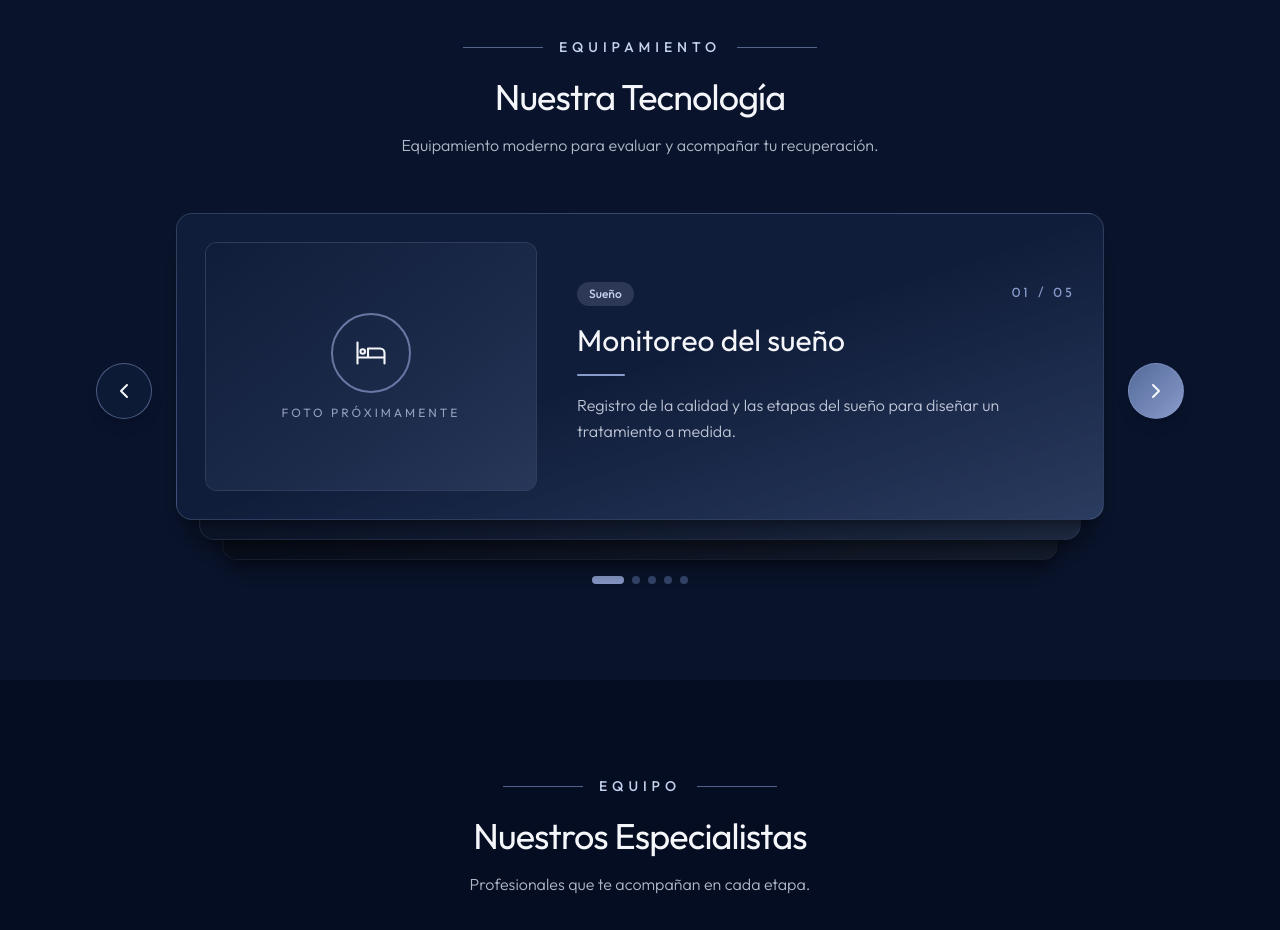
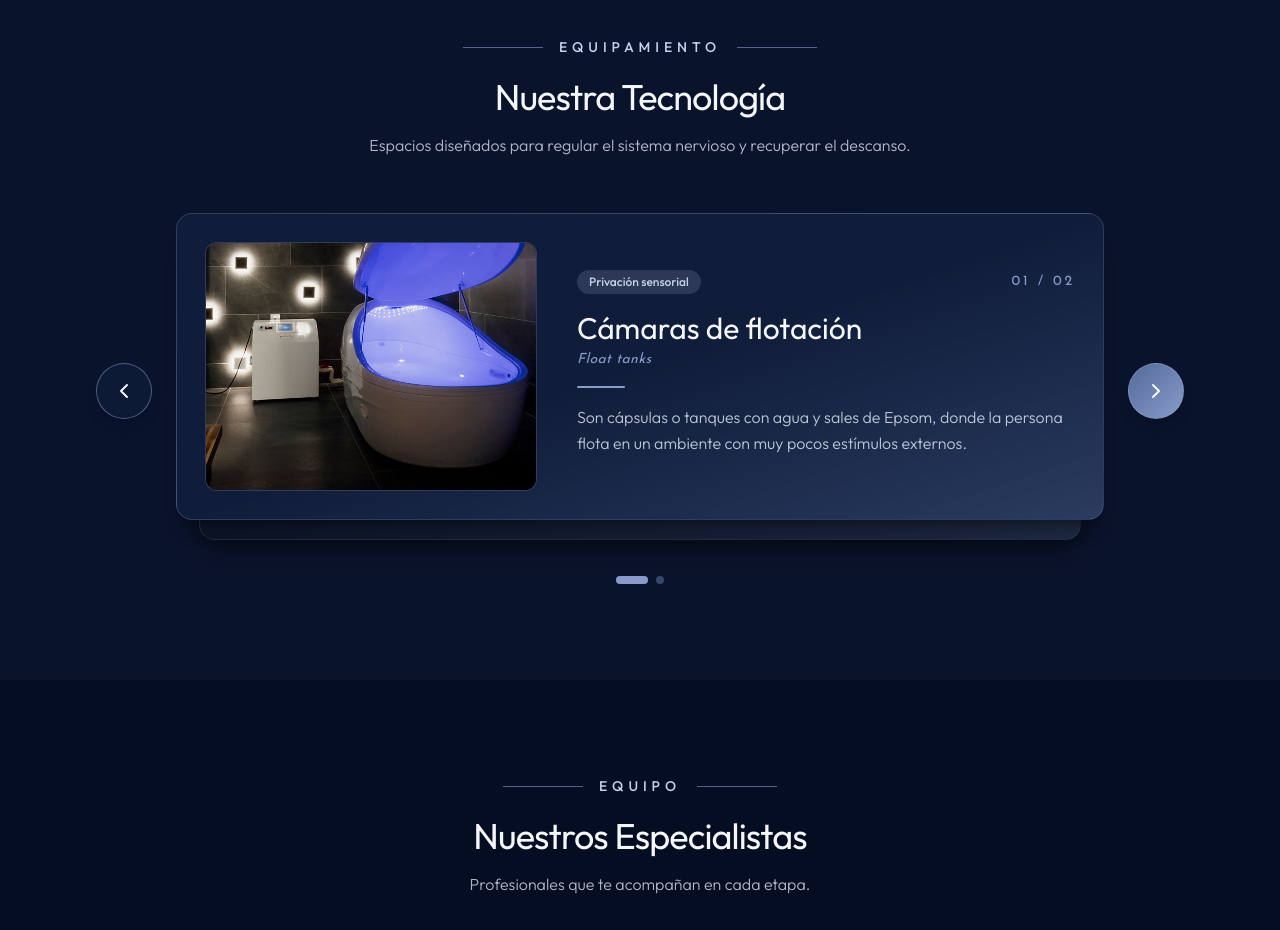
Before and after one commit to erickmirandarz/morfeo, a Next.js app: page / in a window 1280 px wide. Shown: the part 3100-4030 px from the top of the page. Built offline with nearby package versions, Linux system fonts and the light colour scheme.

Commit message:
Tecnologia: camaras de flotacion y cabinas de descanso con fotos
Co-Authored-By: Claude Opus 5.5 <noreply@anthropic.com>

```diff
--- a/src/components/TechnologyCarousel.js
+++ b/src/components/TechnologyCarousel.js
@@ -101,8 +101,9 @@ export default function TechnologyCarousel() {
                           src={item.image}
                           alt={item.title}
                           fill
-                          sizes="(min-width: 768px) 400px, 100vw"
-                          className="object-cover"
+                          sizes="(min-width: 768px) 420px, 100vw"
+                          className="object-cover transition-transform duration-700 hover:scale-105"
+                          style={{ objectPosition: item.imagePosition || "center" }}
                         />
                       ) : (
                         <div className="flex h-full flex-col items-center justify-center gap-3 bg-gradient-to-br from-profundo to-acero/40 text-lavanda">
@@ -125,6 +126,9 @@ export default function TechnologyCarousel() {
                         </span>
                       </div>
                       <h3 className="mt-4 text-2xl font-normal text-perla sm:text-3xl">{item.title}</h3>
+                      {item.subtitle && (
+                        <p className="mt-1 font-brand text-sm italic tracking-wide text-lavanda">{item.subtitle}</p>
+                      )}
                       <span className="mt-4 block h-0.5 w-12 rounded bg-lavanda" />
                       <p className="mt-4 font-light leading-relaxed text-plata/85">{item.description}</p>
                     </div>
--- a/src/data/content.js
+++ b/src/data/content.js
@@ -157,52 +157,31 @@ export const missionVisionValues = {
 /* ------------------------------------------------------------------ */
 /* Nuestra Tecnología (mazo de tarjetas)                               */
 /* ------------------------------------------------------------------ */
-// TODO: reemplazar por el equipamiento real del centro.
 export const technology = {
   title: "Nuestra Tecnología",
-  subtitle: "Equipamiento moderno para evaluar y acompañar tu recuperación.",
-  // `image`: ruta de la foto dentro de /public (ej. "/tecnologia/camara.jpg").
-  // Si es null se muestra un recuadro con el ícono hasta que tengamos la foto.
+  subtitle: "Espacios diseñados para regular el sistema nervioso y recuperar el descanso.",
+  // `image`: ruta de la foto dentro de /public · `imagePosition`: qué parte de la foto
+  // se prioriza al recortarla (CSS object-position, ej. "center 70%").
+  // Para sumar otro equipo, copiá un bloque { … } y cambiá sus datos.
   items: [
     {
-      icon: "bed",
-      title: "Monitoreo del sueño",
+      icon: "lotus",
+      title: "Cámaras de flotación",
+      subtitle: "Float tanks",
       description:
-        "Registro de la calidad y las etapas del sueño para diseñar un tratamiento a medida.",
-      tag: "Sueño",
-      image: null, // TODO: agregar foto
+        "Son cápsulas o tanques con agua y sales de Epsom, donde la persona flota en un ambiente con muy pocos estímulos externos.",
+      tag: "Privación sensorial",
+      image: "/tecnologia/camara-flotacion.jpg",
+      imagePosition: "center 72%",
     },
     {
-      icon: "bolt",
-      title: "Electroestimulación neuromuscular",
+      icon: "bed",
+      title: "Cámaras o cabinas de descanso",
       description:
-        "Activación muscular guiada para recuperar fuerza y control del movimiento.",
-      tag: "Neurorehabilitación",
-      image: null, // TODO: agregar foto
-    },
-    {
-      icon: "scale",
-      title: "Plataforma de equilibrio",
-      description:
-        "Evaluación y entrenamiento del balance y la postura para prevenir caídas.",
-      tag: "Evaluación",
-      image: null, // TODO: agregar foto
-    },
-    {
-      icon: "lungs",
-      title: "Equipos de kinesiología respiratoria",
-      description:
-        "Entrenamiento de la musculatura respiratoria y mejora de la capacidad pulmonar.",
-      tag: "Respiratoria",
-      image: null, // TODO: agregar foto
-    },
-    {
-      icon: "dumbbell",
-      title: "Gimnasio terapéutico",
-      description:
-        "Espacio equipado para ejercicios de fuerza, coordinación y reeducación de la marcha.",
-      tag: "Movimiento",
-      image: null, // TODO: agregar foto
+        "Son espacios acondicionados para favorecer el descanso, aunque no necesariamente producen privación sensorial.",
+      tag: "Descanso asistido",
+      image: "/tecnologia/cabina-descanso.jpg",
+      imagePosition: "center",
     },
   ],
 };
```
Also changed, not shown: public/tecnologia/cabina-descanso.jpg (added), public/tecnologia/camara-flotacion.jpg (added).
